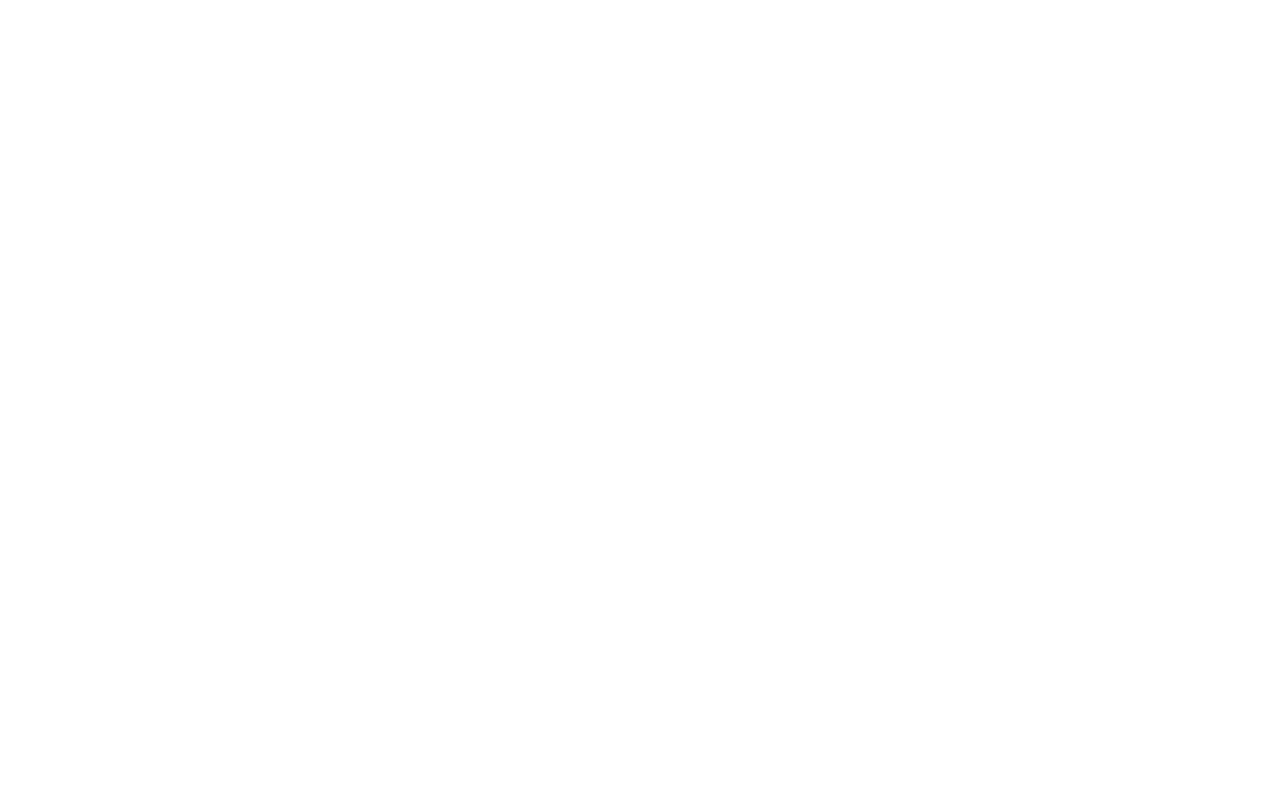
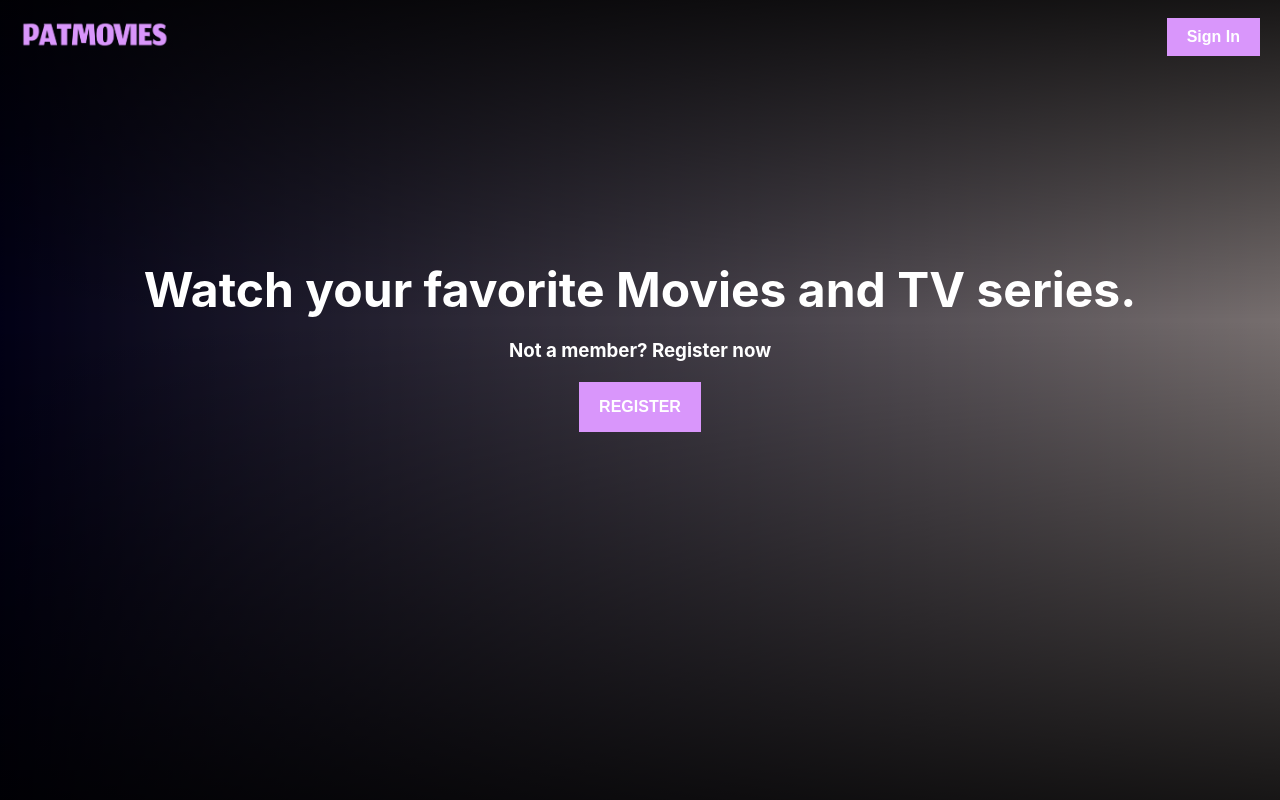
Before and after one commit to AarjanPathak/movie_app, a React (Create React App) app: page /signin in a window 1280 px wide. Before the commit this address had no page. Built offline with nearby package versions, Linux system fonts and the light colour scheme; no server answers.

Commit message:
login component updated

```diff
--- a/src/App.js
+++ b/src/App.js
@@ -3,14 +3,34 @@
 import Homescreen from "./components/Homescreen/Homescreen"
 import { BrowserRouter as Router, Routes, Route } from "react-router-dom";
 import LoginScreen from './components/LoginScreen/LoginScreen';
+import { useEffect } from 'react';
+import { auth } from './components/firebase';
 
 function App() {
+
+  const user = null;
+
+  useEffect(()=>{
+    const unsubscribe = auth.onAuthStateChanged(userAuth=>{
+      if(userAuth){
+        //logged in
+      }else{
+        //Logged out
+      }
+    });
+    return unsubscribe;
+  } ,[])
+
   return (
     <div className="App">
       <Router>
+        {!user ? (
+          <LoginScreen />
+        ): (
         <Routes>
-          <Route path="/" element={<LoginScreen/>} />
+          <Route path="/" element={<Homescreen/>} />
         </Routes>
+        )}
       </Router>
     </div>
   );
```
